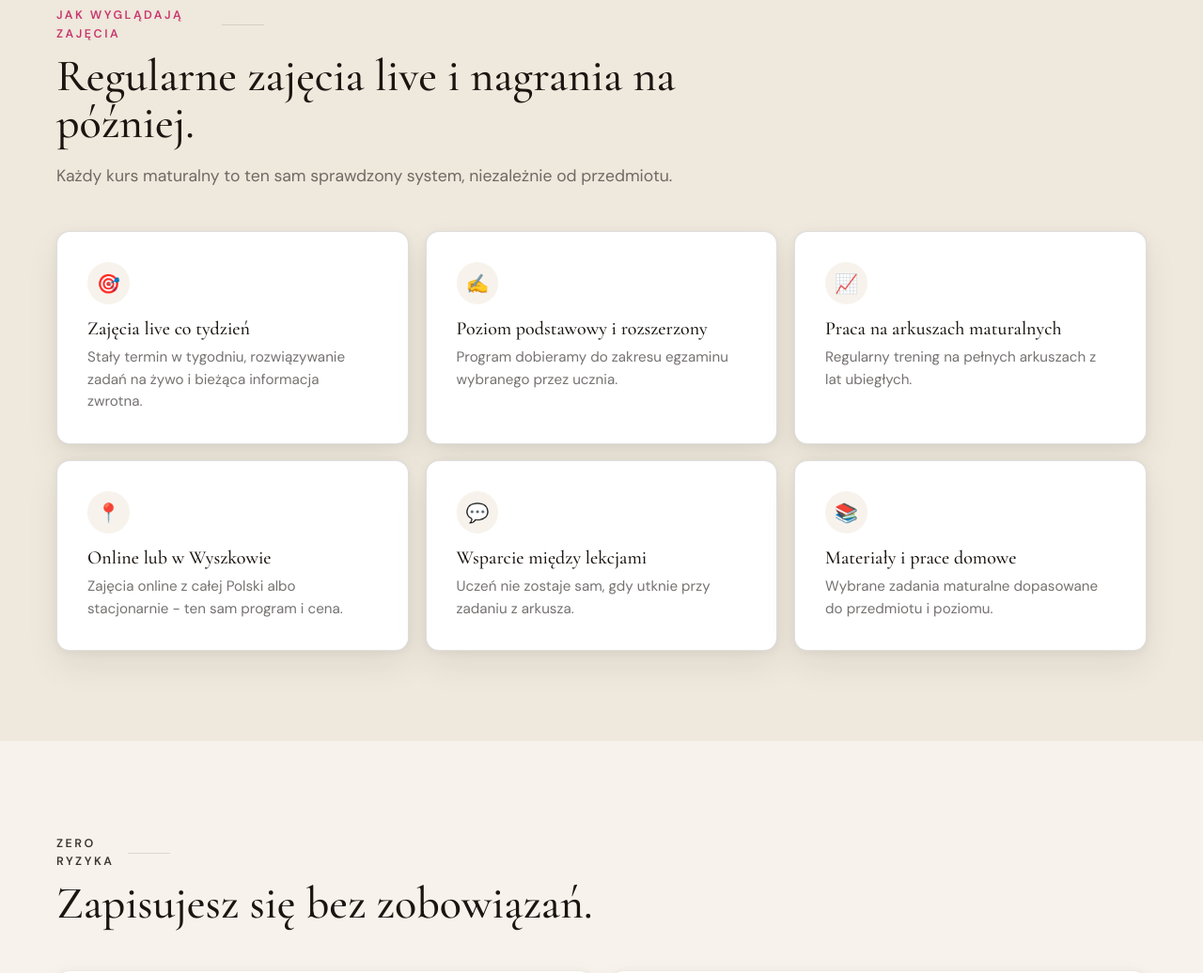
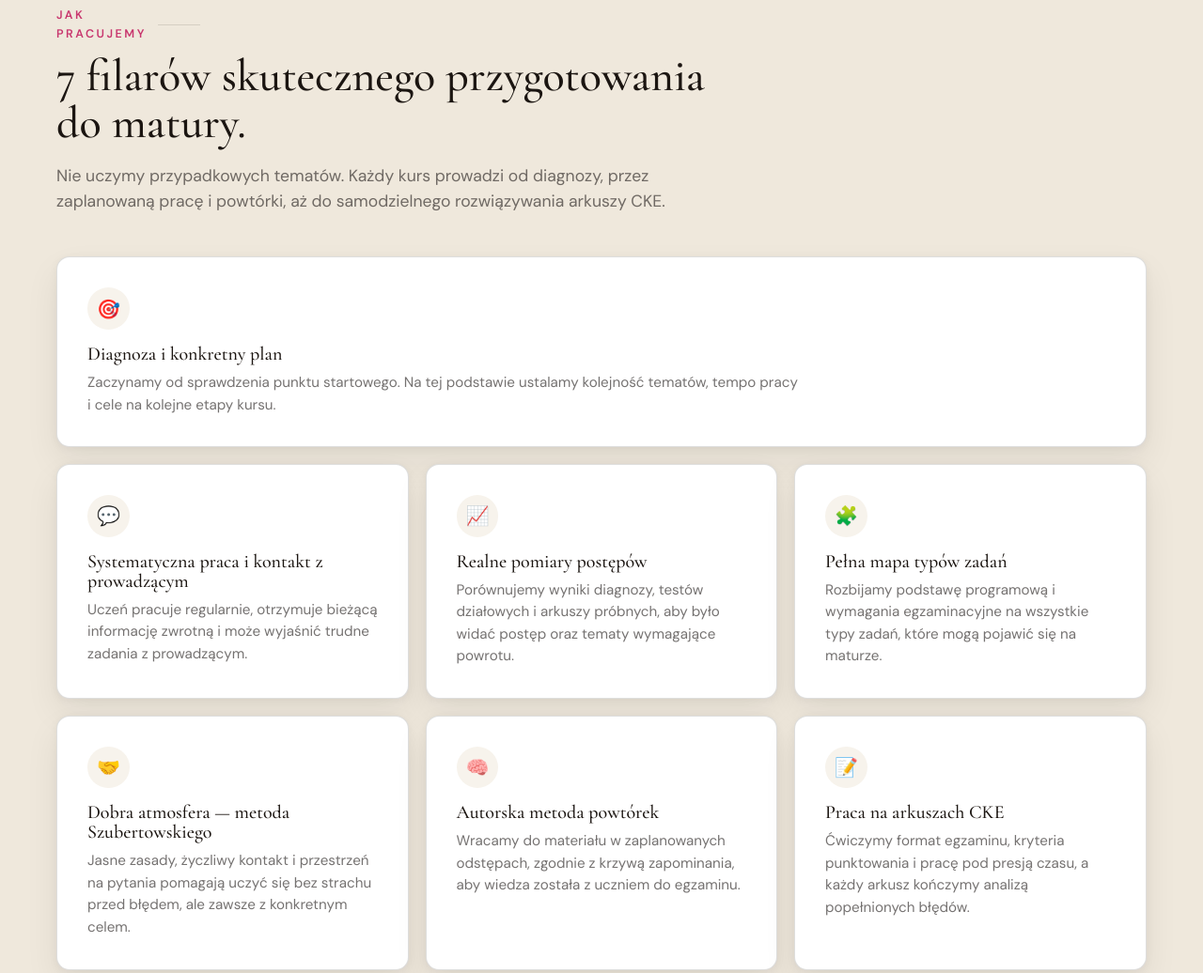
Before and after one commit to burzamozgowkorepetycje/burza, a website: page kursy-maturalne.html in a window 1280 px wide. Shown: the part 1075-2111 px from the top of the page at 94% size. Drawn offline with nearby package versions, Linux system fonts and the light colour scheme.

Commit message:
Dodaj siedem filarów kursów egzaminacyjnych

```diff
--- a/assets/page-course.css
+++ b/assets/page-course.css
@@ -90,6 +90,8 @@
     .number{display:inline-flex;align-items:center;justify-content:center;width:2.2rem;height:2.2rem;border-radius:50%;background:var(--cream);font-family:var(--display);font-size:1rem;color:var(--blush-deep);font-weight:600}
     .problem h3,.feature h3{font-size:1.25rem;margin:1rem 0 .5rem;font-weight:500}
     .problem p,.feature p{margin:0;color:rgba(32,28,26,.62);font-size:.95rem}
+    .pillars-grid .feature:first-child{grid-column:1/-1}
+    .pillars-grid .feature:first-child p{max-width:760px}
     .dark{background:var(--gray)}
     .dark .kicker{color:var(--blush-deep)}
     .feature-icon{display:inline-flex;align-items:center;justify-content:center;width:2.8rem;height:2.8rem;border-radius:50%;background:var(--cream);font-size:1.25rem;line-height:1}
@@ -220,6 +222,7 @@
       .proof-grid{grid-template-columns:1fr 1fr}
       .proof-item{padding:1.2rem 1rem}
       .problem-grid,.feature-grid{grid-template-columns:1fr}
+      .pillars-grid .feature:first-child{grid-column:auto}
       section{padding:4rem 0}
       .month{grid-template-columns:1fr auto;gap:.4rem}
       .month b{grid-column:1/-1}
--- a/assets/page-subject-full.css
+++ b/assets/page-subject-full.css
@@ -69,6 +69,8 @@
     .number{display:block;font-family:var(--display);font-size:1.1rem;color:var(--blush-deep);font-weight:600}
     .problem h3,.feature h3{font-size:1.25rem;margin:1rem 0 .5rem;font-weight:500}
     .problem p,.feature p{margin:0;color:rgba(32,28,26,.62);font-size:.95rem}
+    .pillars-grid .feature:first-child{grid-column:1/-1}
+    .pillars-grid .feature:first-child p{max-width:760px}
     .dark{background:var(--gray)}
     .dark .kicker{color:var(--blush-deep)}
     .feature-icon{font-family:var(--display);font-size:1.4rem;color:var(--blush-deep)}
@@ -159,6 +161,7 @@
       .proof-grid{grid-template-columns:1fr 1fr}
       .proof-item{padding:1.2rem 1rem}
       .problem-grid,.feature-grid{grid-template-columns:1fr}
+      .pillars-grid .feature:first-child{grid-column:auto}
       section{padding:4rem 0}
       .month{grid-template-columns:1fr;gap:.4rem;text-align:left}
       .price-card{padding:1.6rem}
--- a/kursy-maturalne.html
+++ b/kursy-maturalne.html
@@ -246,14 +246,15 @@
     </div></div>
 
     <section class="dark"><div class="wrap">
-      <div class="section-head"><span class="kicker">Jak wyglądają zajęcia</span><h2>Regularne zajęcia live i nagrania na później.</h2><p>Każdy kurs maturalny to ten sam sprawdzony system, niezależnie od przedmiotu.</p></div>
-      <div class="feature-grid">
-        <article class="feature"><span class="feature-icon">🎯</span><h3>Zajęcia live co tydzień</h3><p>Stały termin w tygodniu, rozwiązywanie zadań na żywo i bieżąca informacja zwrotna.</p></article>
-        <article class="feature"><span class="feature-icon">✍️</span><h3>Poziom podstawowy i rozszerzony</h3><p>Program dobieramy do zakresu egzaminu wybranego przez ucznia.</p></article>
-        <article class="feature"><span class="feature-icon">📈</span><h3>Praca na arkuszach maturalnych</h3><p>Regularny trening na pełnych arkuszach z lat ubiegłych.</p></article>
-        <article class="feature"><span class="feature-icon">📍</span><h3>Online lub w Wyszkowie</h3><p>Zajęcia online z całej Polski albo stacjonarnie - ten sam program i cena.</p></article>
-        <article class="feature"><span class="feature-icon">💬</span><h3>Wsparcie między lekcjami</h3><p>Uczeń nie zostaje sam, gdy utknie przy zadaniu z arkusza.</p></article>
-        <article class="feature"><span class="feature-icon">📚</span><h3>Materiały i prace domowe</h3><p>Wybrane zadania maturalne dopasowane do przedmiotu i poziomu.</p></article>
+      <div class="section-head"><span class="kicker">Jak pracujemy</span><h2>7 filarów skutecznego przygotowania do matury.</h2><p>Nie uczymy przypadkowych tematów. Każdy kurs prowadzi od diagnozy, przez zaplanowaną pracę i powtórki, aż do samodzielnego rozwiązywania arkuszy CKE.</p></div>
+      <div class="feature-grid pillars-grid">
+        <article class="feature"><span class="feature-icon">🎯</span><h3>Diagnoza i konkretny plan</h3><p>Zaczynamy od sprawdzenia punktu startowego. Na tej podstawie ustalamy kolejność tematów, tempo pracy i cele na kolejne etapy kursu.</p></article>
+        <article class="feature"><span class="feature-icon">💬</span><h3>Systematyczna praca i kontakt z prowadzącym</h3><p>Uczeń pracuje regularnie, otrzymuje bieżącą informację zwrotną i może wyjaśnić trudne zadania z prowadzącym.</p></article>
+        <article class="feature"><span class="feature-icon">📈</span><h3>Realne pomiary postępów</h3><p>Porównujemy wyniki diagnozy, testów działowych i arkuszy próbnych, aby było widać postęp oraz tematy wymagające powrotu.</p></article>
+        <article class="feature"><span class="feature-icon">🧩</span><h3>Pełna mapa typów zadań</h3><p>Rozbijamy podstawę programową i wymagania egzaminacyjne na wszystkie typy zadań, które mogą pojawić się na maturze.</p></article>
+        <article class="feature"><span class="feature-icon">🤝</span><h3>Dobra atmosfera — metoda Szubertowskiego</h3><p>Jasne zasady, życzliwy kontakt i przestrzeń na pytania pomagają uczyć się bez strachu przed błędem, ale zawsze z konkretnym celem.</p></article>
+        <article class="feature"><span class="feature-icon">🧠</span><h3>Autorska metoda powtórek</h3><p>Wracamy do materiału w zaplanowanych odstępach, zgodnie z krzywą zapominania, aby wiedza została z uczniem do egzaminu.</p></article>
+        <article class="feature"><span class="feature-icon">📝</span><h3>Praca na arkuszach CKE</h3><p>Ćwiczymy format egzaminu, kryteria punktowania i pracę pod presją czasu, a każdy arkusz kończymy analizą popełnionych błędów.</p></article>
       </div>
     </div></section>
 
```
Also changed, not shown: jablonna/kursy-maturalne-e8.html (+9 -5 lines), kursy-egzamin-osmoklasisty.html (+9 -8 lines).
